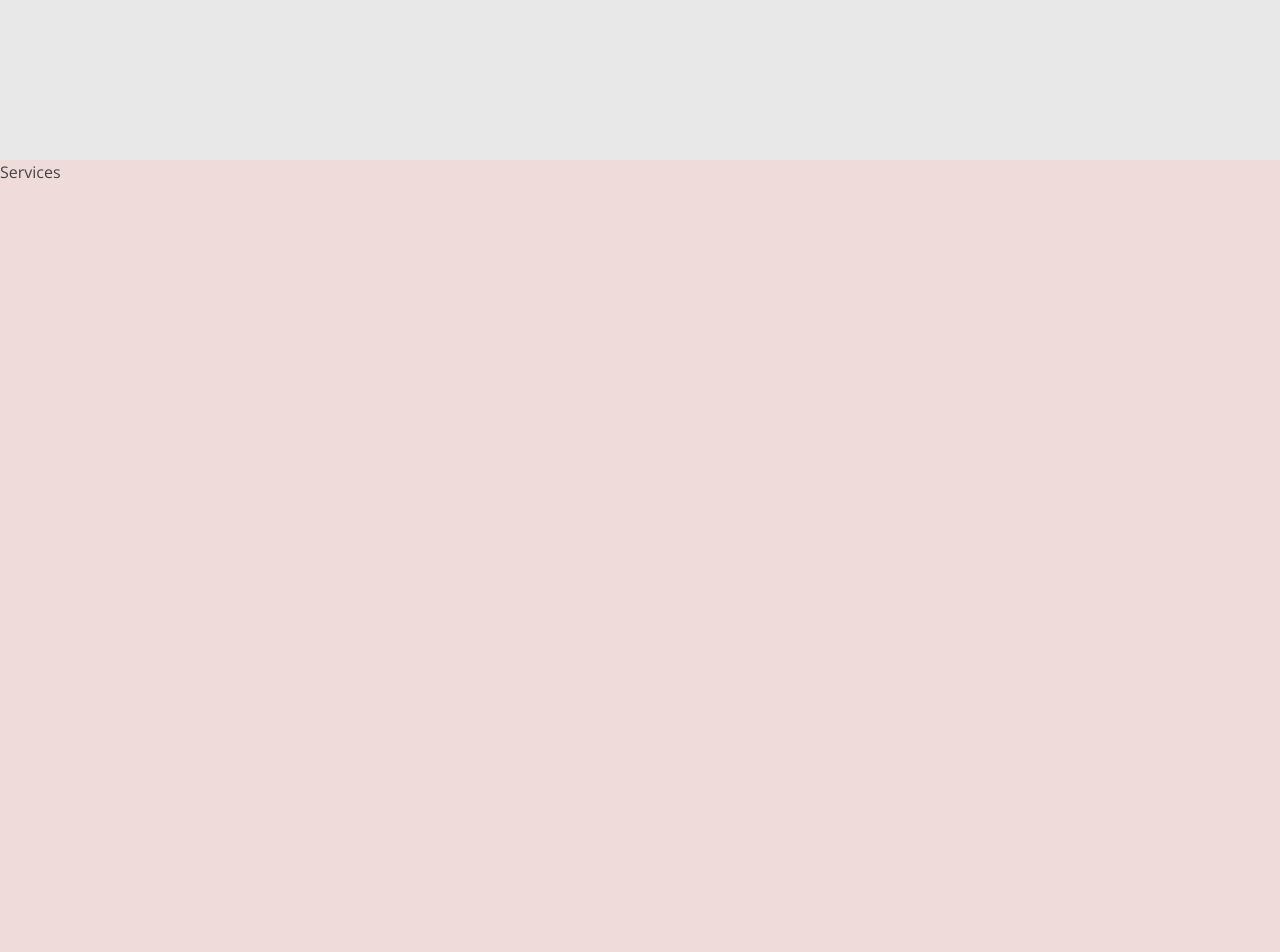
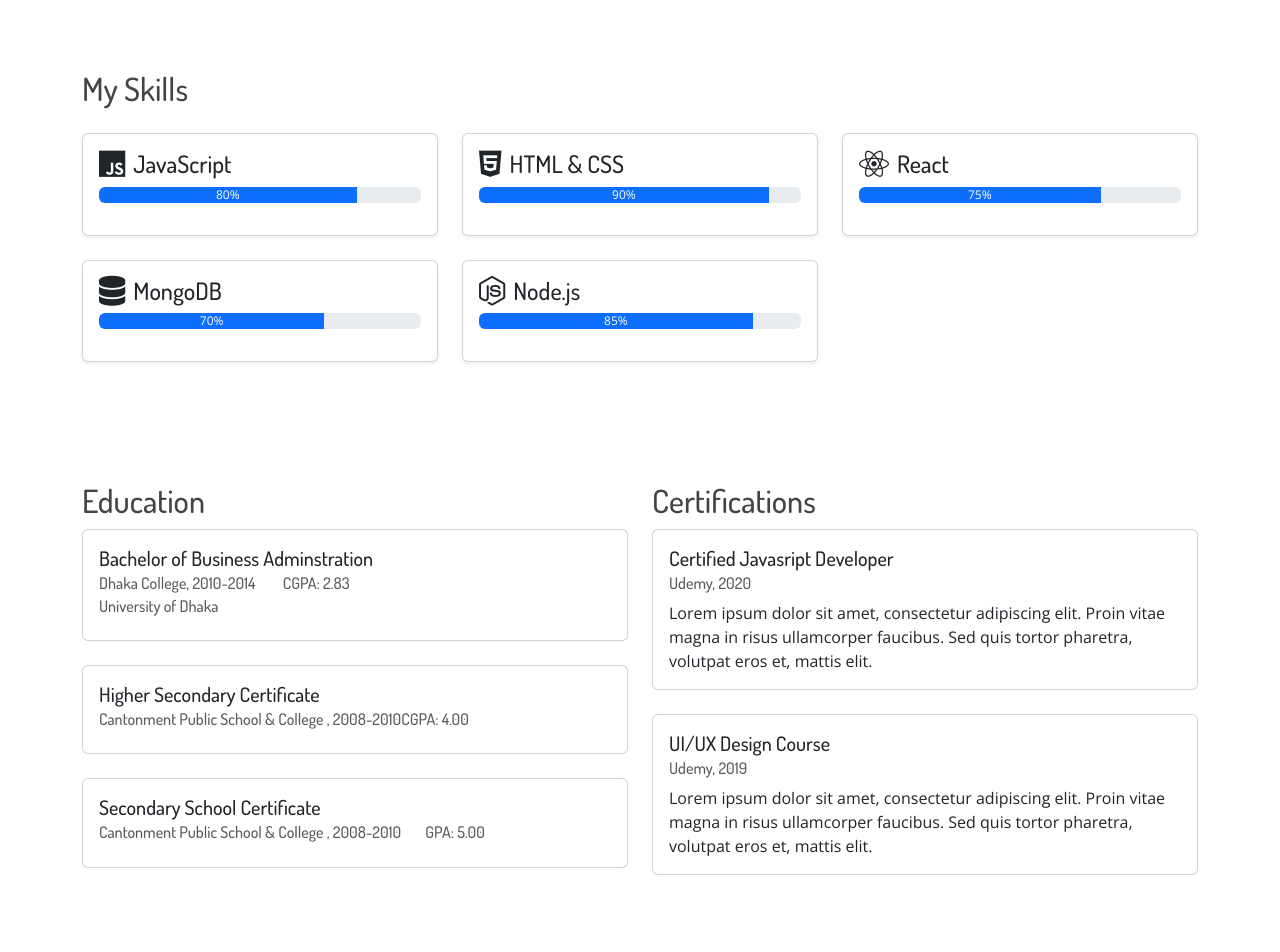
Before and after one commit to affan-habib/affan-habib.github.io, a plain HTML site: page index.html in a window 1280 px wide. Shown: the part 1280-2232 px from the top of the page. Drawn offline with nearby package versions, Linux system fonts and the light colour scheme.

Commit message:
more section added

```diff
--- a/assets/css/style.css
+++ b/assets/css/style.css
@@ -560,11 +560,8 @@ h6 {
   }
 }
 
-#about {
-  background-color: rgb(232, 232, 232);
-  height: 800px;
+.card:hover {
+  background-color: #f7f7f7;
+  box-shadow: 0 0 5px rgba(0, 0, 0, 0.1);
+  transition: all 0.3s ease-in-out;
 }
-#services {
-  background-color: rgb(240, 219, 219);
-  height: 800px;
-}
--- a/index.html
+++ b/index.html
@@ -37,9 +37,9 @@
         <ul>
           <li><a class="nav-link scrollto active" href="#hero">Home</a></li>
           <li><a class="nav-link scrollto" href="#about">About</a></li>
-          <li><a class="nav-link scrollto" href="#services">Services</a></li>
+          <li><a class="nav-link scrollto" href="#skills">Skills</a></li>
           <li><a class="nav-link scrollto " href="#portfolio">Portfolio</a></li>
-          <li><a class="nav-link scrollto" href="#team">Team</a></li>
+          <li><a class="nav-link scrollto" href="#education">Education</a></li>
           <li><a class="nav-link scrollto" href="#contact">Contact</a></li>
         </ul>
         <i class="fa-solid fa-bars mobile-nav-toggle"></i>
@@ -52,7 +52,6 @@
   <section id="hero" class="d-flex align-items-center">
 
     <div class="container">
-      <div class="row">
       <div class="col-lg-6 pt-4 pt-lg-0 order-2 order-lg-1 d-flex flex-column justify-content-center">
         <h1>Welcome to my Portfolio</h1>
         <h2>Hi, I'm Affan Habib. I'm a frontend developer with 4 years of experience in JavaScript. I have a strong
@@ -61,24 +60,143 @@
 
         <div><a href="#about" class="btn-get-started scrollto">Get Started</a></div>
       </div>
-        <div class="col-lg-6 order-1 order-lg-2 hero-img">
-          <img src="assets/img/hero-img.png" class="img-fluid" alt="">
-        </div>
-      </div>
     </div>
 
   </section><!-- End Hero -->
 
   <main id="main">
 
-    <section id="about">
-      <div class="container">
-        About Section
+    <section id="about" class="container py-5">
+      <div class="row">
+        <div class="col-lg-6">
+          <h2 class="mb-4">My Journey</h2>
+          <p class="mb-5">I started my journey when I was completing my Bachelor's degree in Design. I had always been
+            interested in graphic design and UI design, and so I decided to start working as a freelance designer.</p>
+          <p class="mb-5">As I continued to work on various projects, I realized that I wanted to expand my skillset and
+            learn more about web development. I started learning JavaScript and React, and I found that I really enjoyed
+            working with these technologies.</p>
+          <p class="mb-5">Eventually, I decided to pursue a career as a JavaScript and React developer. I started
+            working on more complex projects, and I found that I was able to use my design skills to create beautiful
+            and functional interfaces.</p>
+          <p class="mb-5">Now, I am passionate about creating web applications that are not only visually appealing, but
+            also user-friendly and intuitive.</p>
+        </div>
+        <div class="col-lg-6">
+          <img src="https://via.placeholder.com/600x400" alt="My Journey" class="img-fluid">
+        </div>
       </div>
     </section>
 
-    <section id="services" class="services section-bg">
-      Services
+    <section id="skills" class="container py-5">
+      <h2 class="mb-4">My Skills</h2>
+      <div class="row">
+        <div class="col-md-4">
+          <div class="card mb-4 shadow-sm">
+            <div class="card-body">
+              <h4 class="card-title"><i class="fab fa-js fa-lg me-2"></i>JavaScript</h4>
+              <div class="progress mb-3">
+                <div class="progress-bar" role="progressbar" style="width: 80%;" aria-valuenow="80" aria-valuemin="0"
+                  aria-valuemax="100">80%</div>
+              </div>
+            </div>
+          </div>
+        </div>
+        <div class="col-md-4">
+          <div class="card mb-4 shadow-sm">
+            <div class="card-body">
+              <h4 class="card-title"><i class="fab fa-html5 fa-lg me-2"></i>HTML & CSS</h4>
+              <div class="progress mb-3">
+                <div class="progress-bar" role="progressbar" style="width: 90%;" aria-valuenow="90" aria-valuemin="0"
+                  aria-valuemax="100">90%</div>
+              </div>
+            </div>
+          </div>
+        </div>
+        <div class="col-md-4">
+          <div class="card mb-4 shadow-sm">
+            <div class="card-body">
+              <h4 class="card-title"><i class="fab fa-react fa-lg me-2"></i>React</h4>
+              <div class="progress mb-3">
+                <div class="progress-bar" role="progressbar" style="width: 75%;" aria-valuenow="75" aria-valuemin="0"
+                  aria-valuemax="100">75%</div>
+              </div>
+            </div>
+          </div>
+        </div>
+        <div class="col-md-4">
+          <div class="card mb-4 shadow-sm">
+            <div class="card-body">
+              <h4 class="card-title"><i class="fas fa-database fa-lg me-2"></i>MongoDB</h4>
+              <div class="progress mb-3">
+                <div class="progress-bar" role="progressbar" style="width: 70%;" aria-valuenow="70" aria-valuemin="0"
+                  aria-valuemax="100">70%</div>
+              </div>
+            </div>
+          </div>
+        </div>
+        <div class="col-md-4">
+          <div class="card mb-4 shadow-sm">
+            <div class="card-body">
+              <h4 class="card-title"><i class="fab fa-node-js fa-lg me-2"></i>Node.js</h4>
+              <div class="progress mb-3">
+                <div class="progress-bar" role="progressbar" style="width: 85%;" aria-valuenow="85" aria-valuemin="0"
+                  aria-valuemax="100">85%</div>
+              </div>
+            </div>
+          </div>
+        </div>
+      </div>
+    </section>
+
+
+
+    <section id="education" class="container py-5">
+      <div class="row">
+        <div class="col-lg-6">
+          <h2>Education</h2>
+          <div class="card mb-4">
+            <div class="card-body">
+              <h5 class="card-title">Bachelor of Business Adminstration</h5>
+              <h6 class="card-subtitle mb-2 text-muted">Dhaka College, 2010-2014 <span class="m-4">CGPA: 2.83</span>
+              </h6>
+              <h6 class="card-subtitle mb-2 text-muted">University of Dhaka</h6>
+            </div>
+          </div>
+          <div class="card  mb-4">
+            <div class="card-body">
+              <h5 class="card-title">Higher Secondary Certificate</h5>
+              <h6 class="card-subtitle mb-2 text-muted">Cantonment Public School & College , 2008-2010<span
+                  class="ml-2">CGPA: 4.00</span></h6>
+            </div>
+          </div>
+          <div class="card  mb-4">
+            <div class="card-body">
+              <h5 class="card-title"> Secondary School Certificate</h5>
+              <h6 class="card-subtitle mb-2 text-muted">Cantonment Public School & College , 2008-2010<span
+                  class="m-4">GPA: 5.00</span></h6>
+            </div>
+          </div>
+        </div>
+        <div class="col-lg-6">
+          <h2>Certifications</h2>
+          <div class="card mb-4">
+            <div class="card-body">
+              <h5 class="card-title">Certified Javasript Developer</h5>
+              <h6 class="card-subtitle mb-2 text-muted">Udemy, 2020</h6>
+              <p class="card-text">Lorem ipsum dolor sit amet, consectetur adipiscing elit. Proin vitae magna in risus
+                ullamcorper faucibus. Sed quis tortor pharetra, volutpat eros et, mattis elit.</p>
+            </div>
+          </div>
+          <div class="card">
+            <div class="card-body">
+              <h5 class="card-title">UI/UX Design Course</h5>
+              <h6 class="card-subtitle mb-2 text-muted">Udemy, 2019</h6>
+              <p class="card-text">Lorem ipsum dolor sit amet, consectetur adipiscing elit. Proin vitae magna in risus
+                ullamcorper faucibus. Sed quis tortor pharetra, volutpat eros et, mattis elit.</p>
+            </div>
+          </div>
+        </div>
+      </div>
     </section>
 
   </main>
```
Lines whose indentation alone changed are shown as unchanged.
